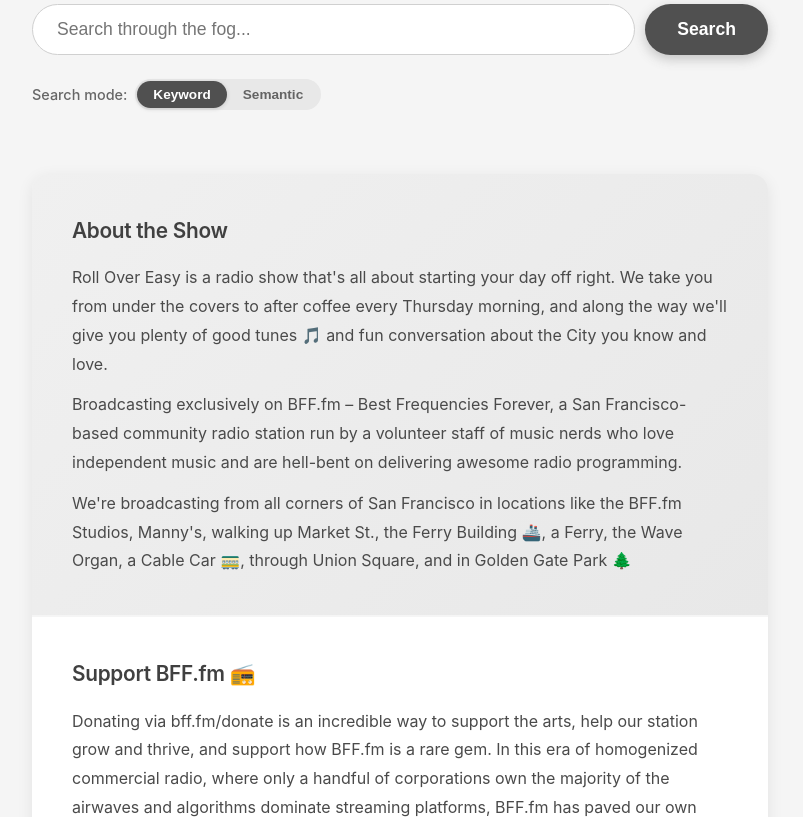
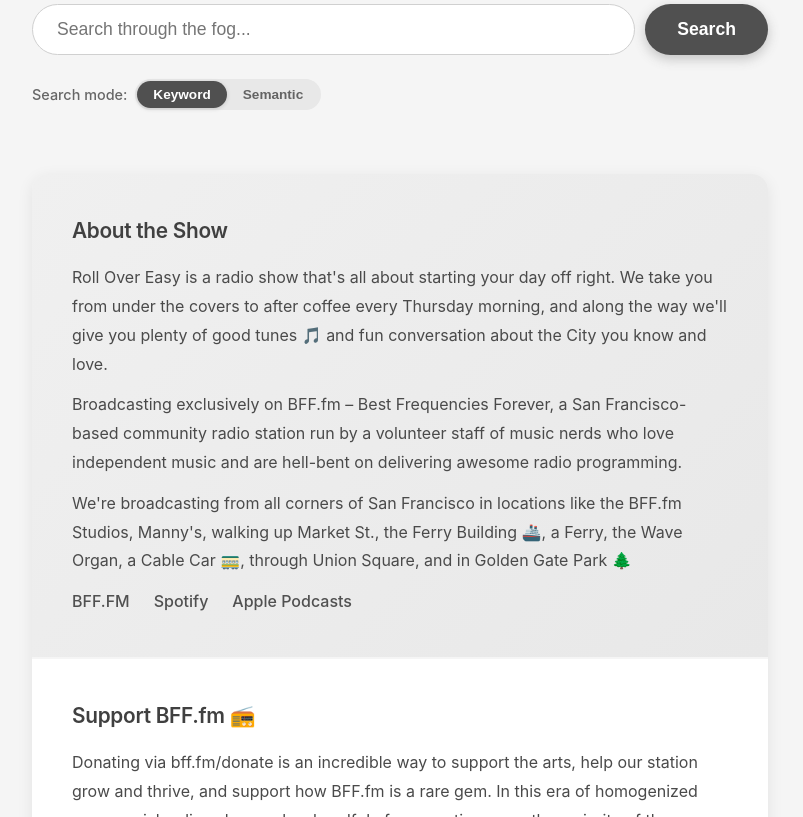
Before and after one commit to csmb/roe-episode-search, a website: page my-first-worker/src/frontend.html in a window 1280 px wide. Shown: the part 380-1197 px from the top of the page, without its empty margins (240-1043 px from the left). Drawn offline with Linux system fonts and the light colour scheme.

Commit message:
Add Past Programs links to About card

```diff
--- a/my-first-worker/src/frontend.html
+++ b/my-first-worker/src/frontend.html
@@ -101,6 +101,23 @@
 		margin-bottom: 0.75rem;
 	}
 	.info-card p:last-of-type { margin-bottom: 0; }
+	.info-links {
+		display: flex;
+		gap: 1.5rem;
+		flex-wrap: wrap;
+		margin-top: 0.5rem;
+	}
+	.info-links a {
+		color: #505050;
+		text-decoration: none;
+		font-weight: 500;
+		border-bottom: 1px solid transparent;
+		transition: all 0.2s ease;
+	}
+	.info-links a:hover {
+		color: #303030;
+		border-bottom-color: #505050;
+	}
 	.info-card .cta-button { margin-top: 1.5rem; }
 	.cta-button {
 		display: inline-block;
@@ -479,6 +496,11 @@
 			<p>Roll Over Easy is a radio show that's all about starting your day off right. We take you from under the covers to after coffee every Thursday morning, and along the way we'll give you plenty of good tunes 🎵 and fun conversation about the City you know and love.</p>
 			<p>Broadcasting exclusively on BFF.fm &ndash; Best Frequencies Forever, a San Francisco-based community radio station run by a volunteer staff of music nerds who love independent music and are hell-bent on delivering awesome radio programming.</p>
 			<p>We're broadcasting from all corners of San Francisco in locations like the BFF.fm Studios, Manny's, walking up Market St., the Ferry Building 🚢, a Ferry, the Wave Organ, a Cable Car 🚃, through Union Square, and in Golden Gate Park 🌲</p>
+			<p class="info-links">
+				<a href="https://bff.fm/shows/roll-over-easy">BFF.FM</a>
+				<a href="https://open.spotify.com/show/2twThxpgTjI3ZEpZhBXC28">Spotify</a>
+				<a href="https://podcasts.apple.com/us/podcast/roll-over-easy-from-bff-fm/id1013488895">Apple Podcasts</a>
+			</p>
 		</div>
 		<div class="info-card">
 			<h2>Support BFF.fm 📻</h2>
```
